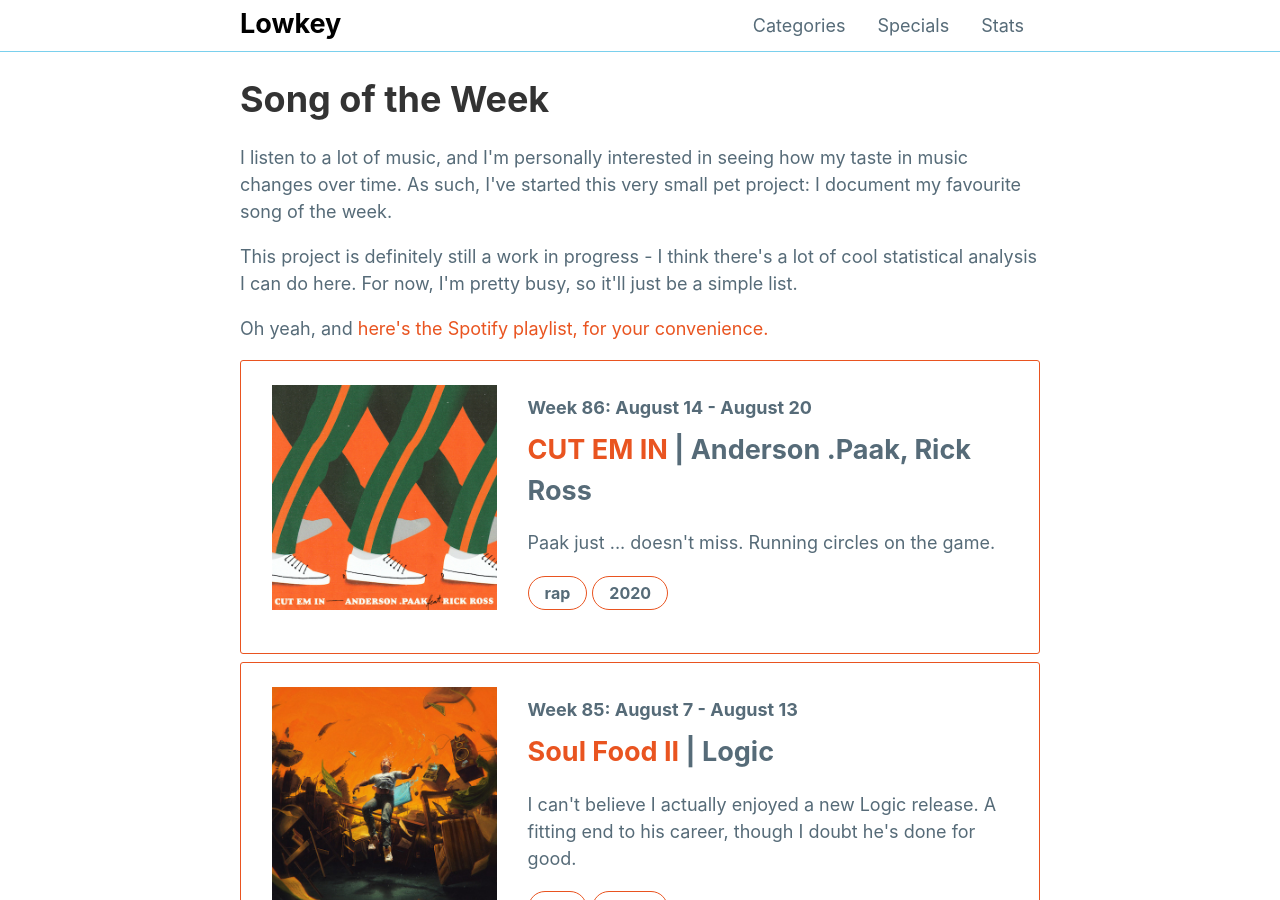
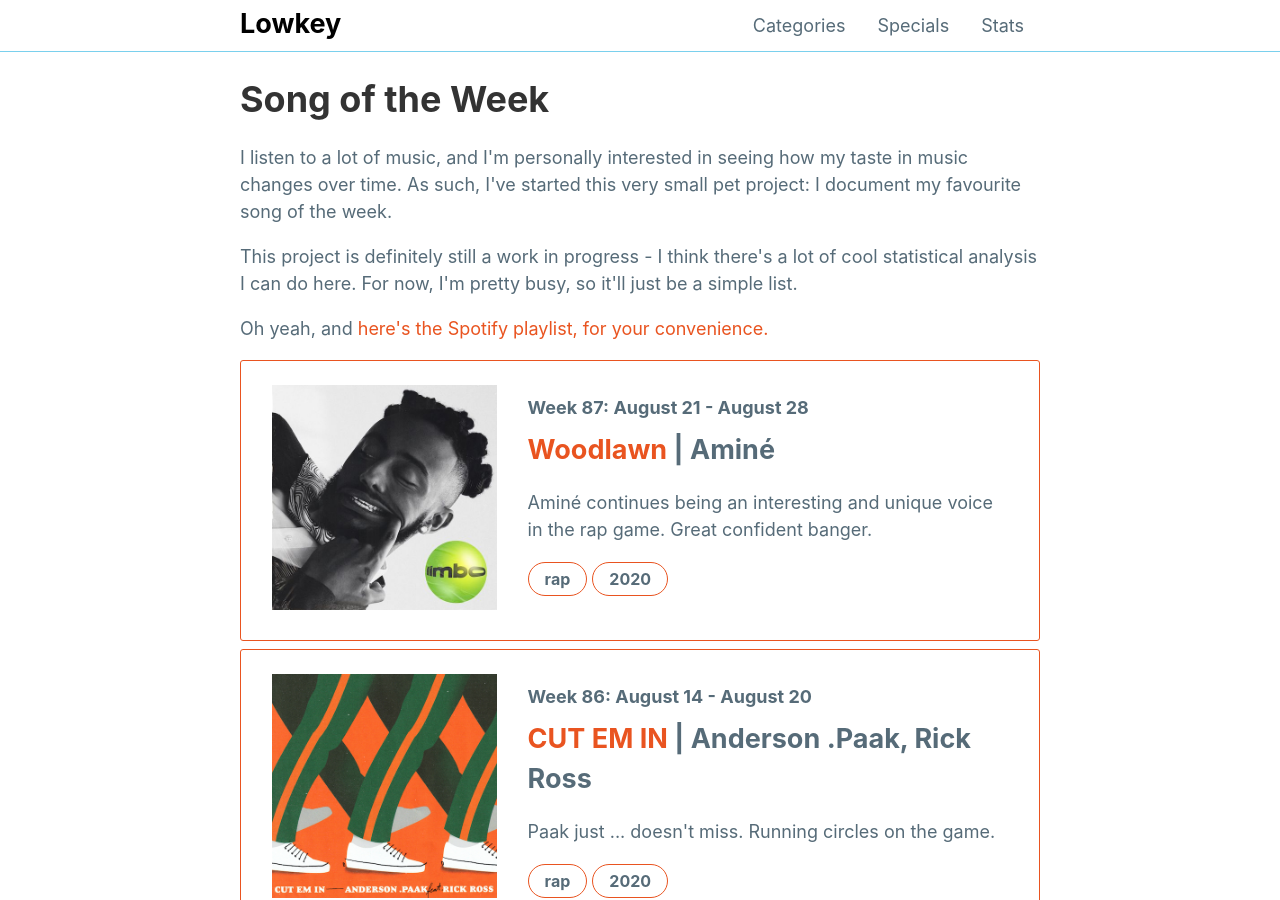
Before and after one commit to mattxwang/lowkey, a Jekyll site: the page built from stats/song-of-the-week.html, in a window 1280 px wide and 900 px high. Built offline with Jekyll 4.4.1, drawn with Linux system fonts in a browser that asks for light colours; comment, search, counter and statistics services are not loaded.

Commit message:
woodlawn

```diff
--- a/_data/sotw.yml
+++ b/_data/sotw.yml
@@ -858,3 +858,13 @@ week86:
   year: 2020
   blurb: >
     Paak just ... doesn't miss. Running circles on the game.
+week87:
+  week: "Week 87: August 21 - August 28"
+  title: "Woodlawn"
+  artist: "Aminé"
+  album: "Limbo"
+  album_art: "limbo.jpg"
+  genre: "rap"
+  year: 2020
+  blurb: >
+    Aminé continues being an interesting and unique voice in the rap game. Great confident banger.
```
Also changed, not shown: img/albums/limbo.jpg (added).
